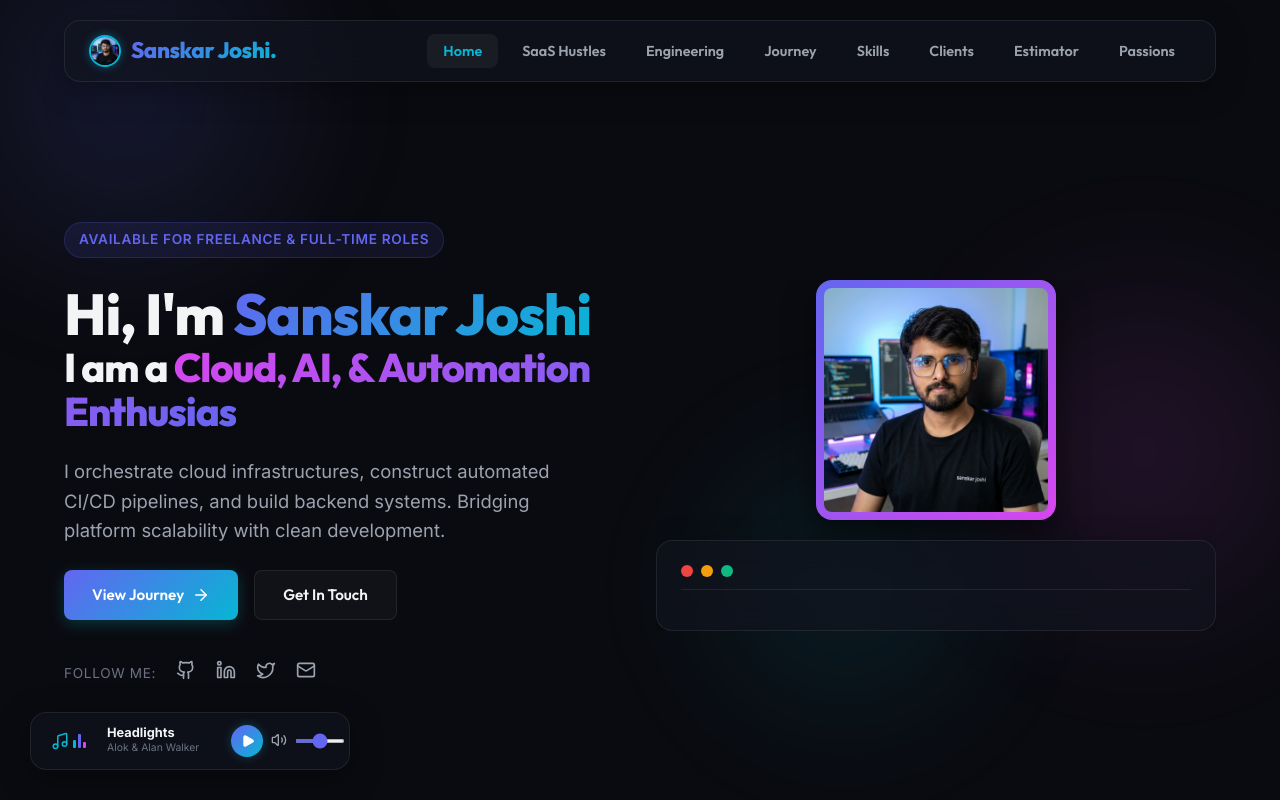
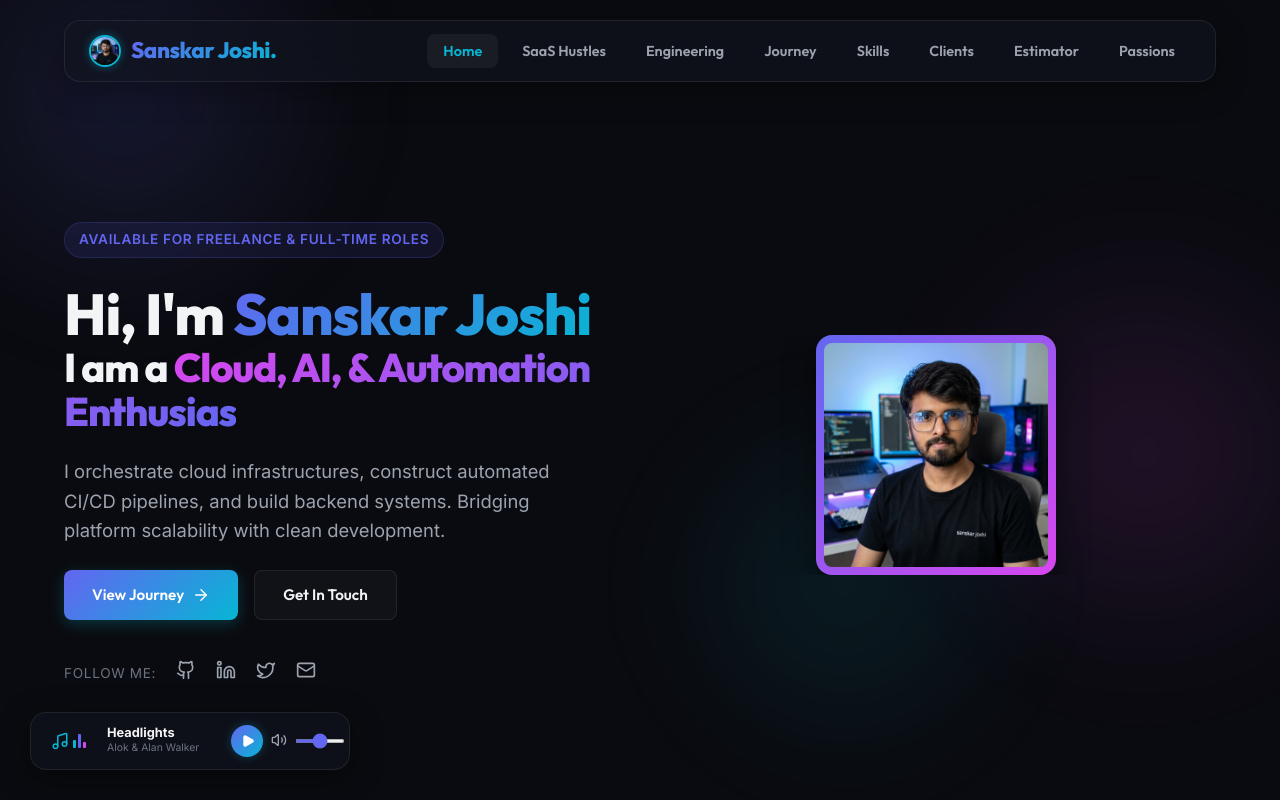
Before and after one commit to imsanskarjoshi/personal-portfolio-website, a React (Vite) app: page / in a window 1280 px wide. Shown: the top 800 px of the page. Built offline with nearby package versions, Linux system fonts and the light colour scheme.

Commit message:
feat: add Hero component with dynamic title animation and profile details

```diff
--- a/src/components/Hero.jsx
+++ b/src/components/Hero.jsx
@@ -135,25 +135,6 @@ export default function Hero() {
               />
             </div>
           </div>
-
-          {/* 2. Interactive Terminal Info */}
-          <div className="glass-panel" style={{ width: '100%', padding: '24px', position: 'relative', overflow: 'hidden' }}>
-            {/* Terminal Header */}
-            <div className="terminal-header" style={{
-              display: 'flex',
-              justifyContent: 'space-between',
-              alignItems: 'center',
-              borderBottom: '1px solid rgba(255, 255, 255, 0.08)',
-              paddingBottom: '12px',
-              marginBottom: '16px'
-            }}>
-              <div className="dots" style={{ display: 'flex', gap: '8px' }}>
-                <span style={{ width: '12px', height: '12px', borderRadius: '50%', background: '#ef4444' }}></span>
-                <span style={{ width: '12px', height: '12px', borderRadius: '50%', background: '#f59e0b' }}></span>
-                <span style={{ width: '12px', height: '12px', borderRadius: '50%', background: '#10b981' }}></span>
-              </div>
-            </div>
-          </div>
         </div>
       </div>
 
```
